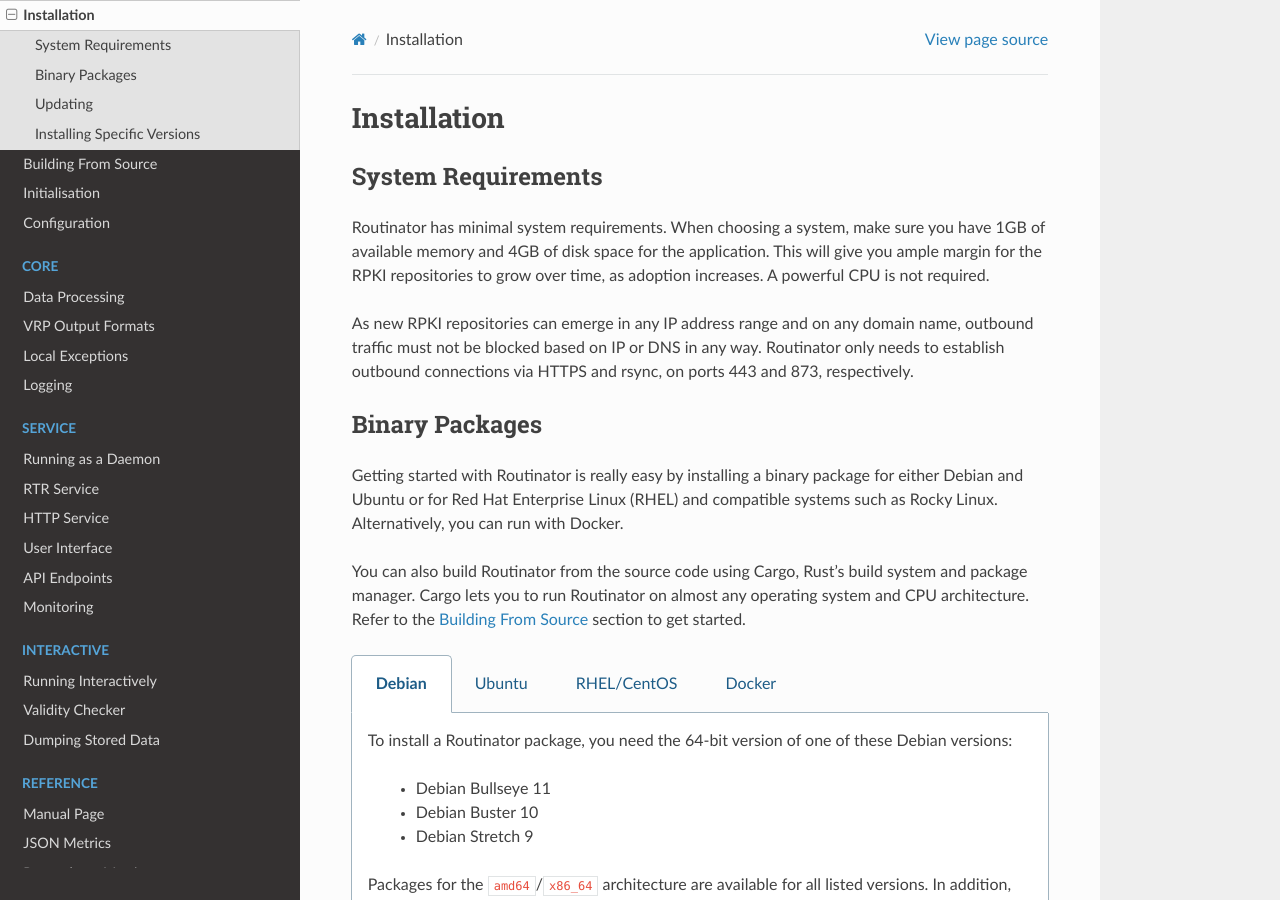
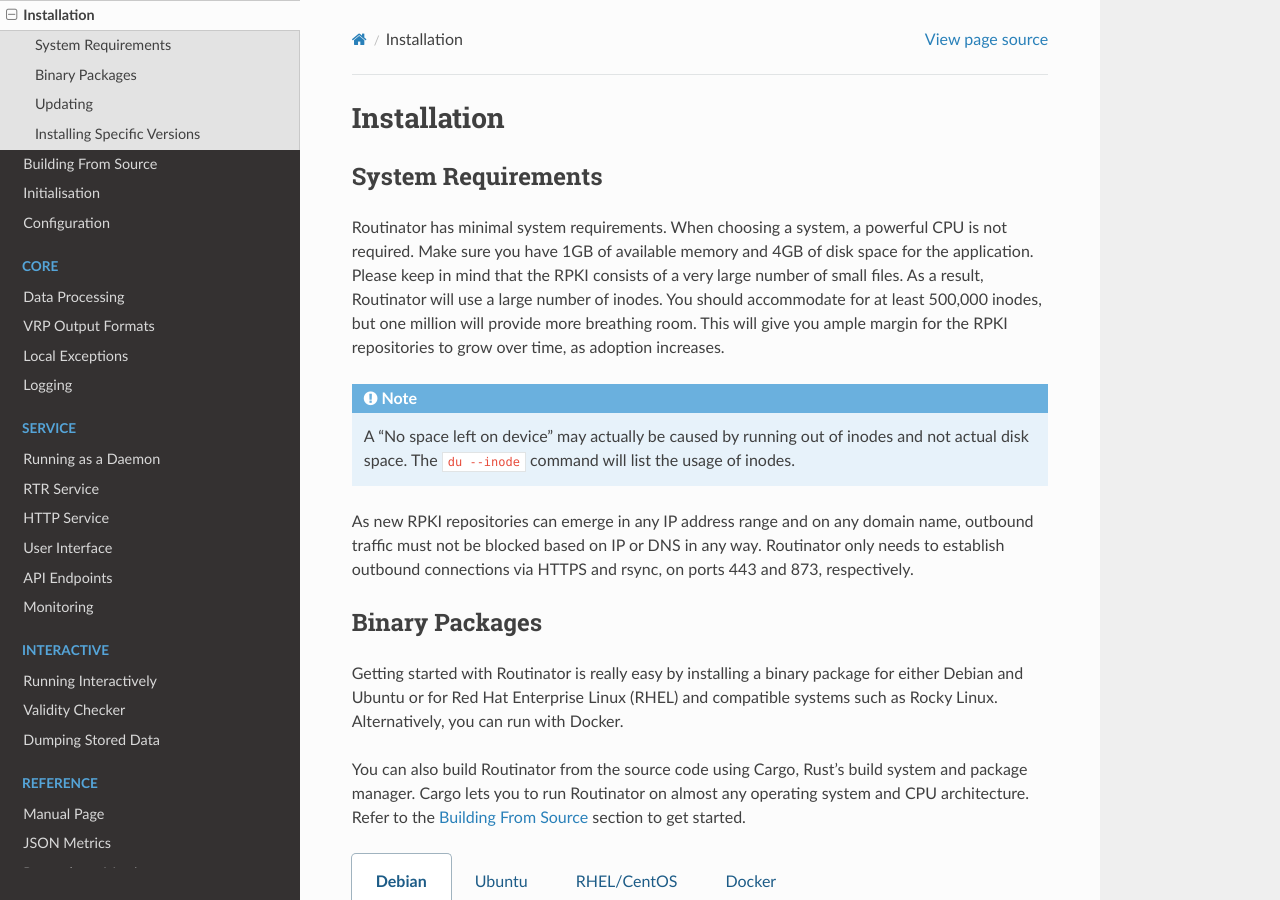
Before and after one commit to NLnetLabs/routinator, a Sphinx documentation site: the page built from doc/manual/source/installation.rst, in a window 1280 px wide and 900 px high. Built offline with Sphinx 7.4.7 and the Read the Docs theme 2.0.0, drawn with Linux system fonts in a browser that asks for light colours.

Commit message:
inode usage requirements

```diff
--- a/doc/manual/source/installation.rst
+++ b/doc/manual/source/installation.rst
@@ -4,10 +4,18 @@
 System Requirements
 -------------------
 
-Routinator has minimal system requirements. When choosing a system, make sure
-you have 1GB of available memory and 4GB of disk space for the application.
-This will give you ample margin for the RPKI repositories to grow over time,
-as adoption increases. A powerful CPU is not required.
+Routinator has minimal system requirements. When choosing a system, a
+powerful CPU is not required. Make sure you have 1GB of available memory and
+4GB of disk space for the application. Please keep in mind that the RPKI
+consists of a very large number of small files. As a result, Routinator will
+use a large number of inodes. You should accommodate for at least 500,000
+inodes, but one million will provide more breathing room. This will give you
+ample margin for the RPKI repositories to grow over time, as adoption
+increases.
+
+.. Note:: A "No space left on device" may actually be caused by running out
+          of inodes and not actual disk space. The ``du --inode`` command
+          will list the usage of inodes.
 
 As new RPKI repositories can emerge in any IP address range and on any domain
 name, outbound traffic must not be blocked based on IP or DNS in any way.
```
